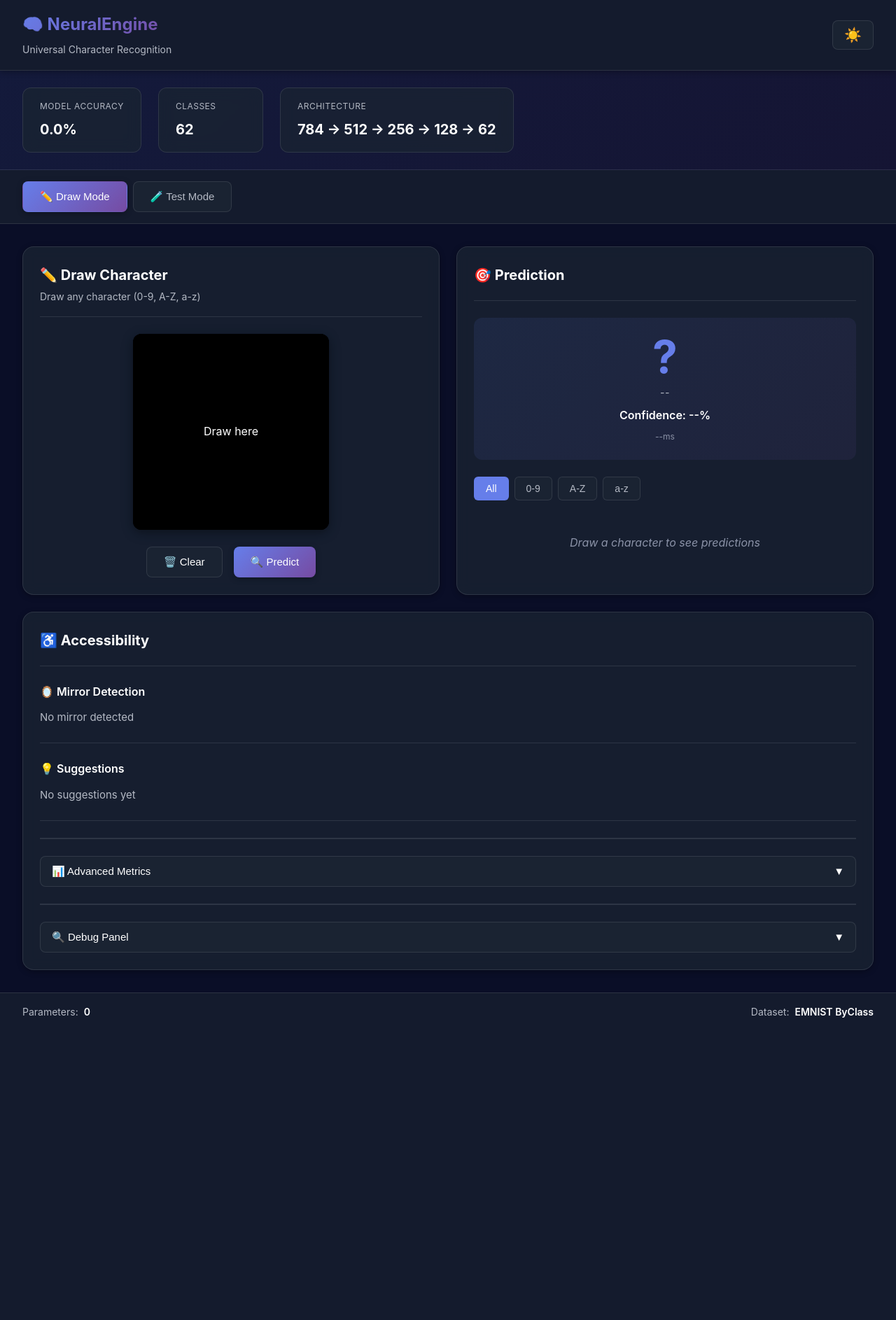
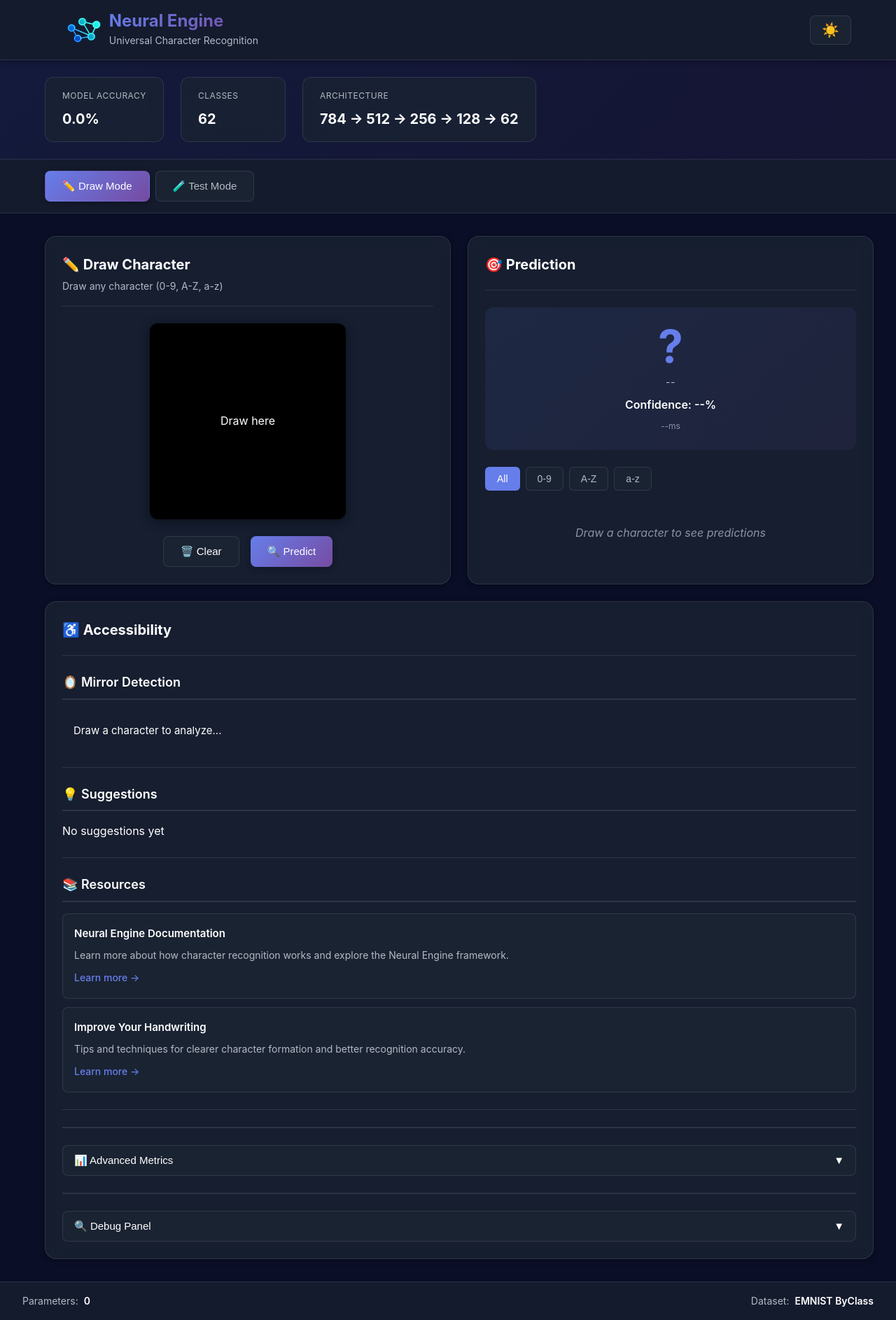
Before and after one commit to matt-minev/NeuralEngine, a Flask app: page / in a window 1280 px wide. Shown: the whole page at 70% size. Before the commit the page ends 1454 px from the top, so only its background shows below. Run offline with Flask 3, Linux system fonts and the light colour scheme; a map, chart or similar area stays blank; parts of the project's set-up code (start-up, migrations or seed data) failed here and were passed over.

Commit message:
UCR: Web Design Improvements

```diff
--- a/apps/universal_recognizer_web/app.py
+++ b/apps/universal_recognizer_web/app.py
@@ -5,8 +5,9 @@ Flask web application for universal character recognition with accessibility fea
 import os
 import sys
 import time
-from flask import Flask, render_template, request, jsonify
+from flask import Flask, render_template, request, jsonify, send_from_directory
 from flask_cors import CORS
+from pathlib import Path
 
 # Add NeuralEngine to path
 base_path = os.path.dirname(os.path.dirname(__file__))
@@ -286,6 +287,13 @@ def get_characters():
     })
 
 
+@app.route('/assets/<path:filename>')
+def serve_assets(filename):
+    """Serve shared assets from the root assets directory"""
+    assets_dir = Path(__file__).parent.parent.parent / 'assets'
+    return send_from_directory(assets_dir, filename)
+
+
 if __name__ == '__main__':
     print("Starting Universal Character Recognition Web Application")
     print("=" * 60)
--- a/apps/universal_recognizer_web/static/css/style.css
+++ b/apps/universal_recognizer_web/static/css/style.css
@@ -82,9 +82,28 @@ body {
 .nav-content {
   max-width: 1600px;
   margin: 0 auto;
+  padding-left: 4rem;
+  padding-right: 2rem;
   display: flex;
   justify-content: space-between;
   align-items: center;
+}
+
+.nav-brand {
+  display: flex;
+  align-items: center;
+  gap: 0.75rem;
+}
+
+.nav-logo {
+  height: 36px;
+  width: auto;
+  object-fit: contain;
+}
+
+.nav-brand-text {
+  display: flex;
+  flex-direction: column;
 }
 
 .nav-brand h1 {
@@ -94,12 +113,14 @@ body {
   -webkit-background-clip: text;
   -webkit-text-fill-color: transparent;
   background-clip: text;
-  margin-bottom: 0.25rem;
+  margin: 0;
+  line-height: 1.2;
 }
 
 .nav-subtitle {
   font-size: 0.875rem;
   color: var(--text-secondary);
+  margin-top: 0.125rem;
 }
 
 .nav-actions {
@@ -129,12 +150,14 @@ body {
 .dashboard-header {
   background: var(--gradient-card);
   border-bottom: 1px solid var(--border-color);
-  padding: 1.5rem 2rem;
+  padding: 1.5rem 0;
 }
 
 .header-content {
   max-width: 1600px;
   margin: 0 auto;
+  padding-left: 4rem;
+  padding-right: 2rem;
 }
 
 .header-stats {
@@ -175,7 +198,7 @@ body {
 
 /* Mode Toggle */
 .mode-toggle-container {
-  padding: 1rem 2rem;
+  padding: 1rem 0;
   background: var(--bg-secondary);
   border-bottom: 1px solid var(--border-color);
 }
@@ -183,6 +206,8 @@ body {
 .mode-toggle {
   max-width: 1600px;
   margin: 0 auto;
+  padding-left: 4rem;
+  padding-right: 2rem;
   display: flex;
   gap: 0.5rem;
 }
@@ -215,9 +240,12 @@ body {
 .dashboard-main {
   flex: 1;
   padding: 2rem;
+  padding-left: 4rem;
+  padding-right: 2rem;
   max-width: 1600px;
   margin: 0 auto;
   width: 100%;
+  box-sizing: border-box;
 }
 
 .mode-content {
@@ -528,19 +556,249 @@ canvas {
 }
 
 .accessibility-item h3 {
-  font-size: 1rem;
+  font-size: 1.125rem;
   font-weight: 600;
   color: var(--text-primary);
-  margin-bottom: 0.75rem;
+  margin-bottom: 1rem;
+  display: flex;
+  align-items: center;
+  gap: 0.5rem;
+  padding-bottom: 0.5rem;
+  border-bottom: 2px solid var(--border-color);
 }
 
-.mirror-status,
-.suggestions-list,
-.quality-metrics,
-.resources-list {
-  color: var(--text-secondary);
+/* Writing Quality Metrics */
+.quality-metrics {
+  display: flex;
+  flex-direction: column;
+  gap: 1rem;
+}
+
+.quality-score {
+  display: flex;
+  flex-direction: column;
+  gap: 0.5rem;
+}
+
+.quality-label {
+  display: flex;
+  justify-content: space-between;
+  align-items: center;
+  font-size: 0.875rem;
+  font-weight: 500;
+  color: var(--text-primary);
+}
+
+.quality-value {
+  font-weight: 600;
+  color: var(--accent-primary);
+}
+
+.quality-bar {
+  height: 8px;
+  background: var(--bg-tertiary);
+  border-radius: 4px;
+  overflow: hidden;
+  position: relative;
+}
+
+.quality-bar-fill {
+  height: 100%;
+  border-radius: 4px;
+  transition: width 0.6s cubic-bezier(0.4, 0, 0.2, 1);
+  position: relative;
+  overflow: hidden;
+}
+
+.quality-bar-fill::after {
+  content: '';
+  position: absolute;
+  top: 0;
+  left: -100%;
+  width: 100%;
+  height: 100%;
+  background: linear-gradient(
+    90deg,
+    transparent,
+    rgba(255, 255, 255, 0.3),
+    transparent
+  );
+  animation: shimmer 2s infinite;
+}
+
+@keyframes shimmer {
+  to {
+    left: 100%;
+  }
+}
+
+/* Quality Level Colors */
+.quality-bar-fill.quality-low {
+  background: linear-gradient(90deg, #ef4444, #f97316);
+}
+
+.quality-bar-fill.quality-medium {
+  background: linear-gradient(90deg, #f59e0b, #eab308, #84cc16);
+}
+
+.quality-bar-fill.quality-high {
+  background: linear-gradient(90deg, #22c55e, #10b981);
+}
+
+/* Mirror Detection */
+.mirror-status {
+  padding: 1rem;
+  border-radius: 12px;
   font-size: 0.9375rem;
   line-height: 1.6;
+}
+
+.mirror-not-detected {
+  background: rgba(34, 197, 94, 0.1);
+  border: 1px solid rgba(34, 197, 94, 0.3);
+  color: var(--text-primary);
+}
+
+.mirror-not-detected::before {
+  content: '✓';
+  display: inline-block;
+  margin-right: 0.5rem;
+  font-size: 1.25rem;
+  color: #22c55e;
+  font-weight: bold;
+}
+
+.mirror-detected {
+  background: rgba(234, 179, 8, 0.1);
+  border: 1px solid rgba(234, 179, 8, 0.3);
+  color: var(--text-primary);
+}
+
+.mirror-detected::before {
+  content: '⚠️';
+  display: inline-block;
+  margin-right: 0.5rem;
+  font-size: 1.25rem;
+}
+
+.mirror-detected strong {
+  color: #eab308;
+  font-weight: 600;
+}
+
+.mirror-detected p {
+  margin: 0.5rem 0;
+  padding-left: 2rem;
+}
+
+.mirror-detected p:first-of-type {
+  margin-top: 0.75rem;
+  font-weight: 500;
+}
+
+/* Suggestions */
+.suggestions-list {
+  display: flex;
+  flex-direction: column;
+  gap: 0.75rem;
+}
+
+.suggestion-item {
+  padding: 1rem;
+  border-radius: 12px;
+  background: var(--bg-tertiary);
+  border: 1px solid var(--border-color);
+  transition: all 0.2s ease;
+  display: flex;
+  flex-direction: column;
+  gap: 0.5rem;
+}
+
+.suggestion-item:hover {
+  background: var(--bg-card);
+  transform: translateX(2px);
+  box-shadow: var(--shadow-sm);
+}
+
+.suggestion-item.high-priority {
+  border-color: rgba(239, 68, 68, 0.5);
+  background: rgba(239, 68, 68, 0.05);
+}
+
+.suggestion-item.medium-priority {
+  border-color: rgba(234, 179, 8, 0.5);
+  background: rgba(234, 179, 8, 0.05);
+}
+
+.suggestion-message {
+  font-weight: 500;
+  color: var(--text-primary);
+  font-size: 0.9375rem;
+}
+
+.suggestion-advice {
+  color: var(--text-secondary);
+  font-size: 0.875rem;
+  line-height: 1.5;
+  padding-left: 1.5rem;
+  position: relative;
+}
+
+.suggestion-advice::before {
+  content: '💡';
+  position: absolute;
+  left: 0;
+  top: 0;
+}
+
+/* Resources List */
+.resources-list {
+  display: flex;
+  flex-direction: column;
+  gap: 0.75rem;
+}
+
+.resource-item {
+  padding: 1rem;
+  border-radius: 8px;
+  background: var(--bg-tertiary);
+  border: 1px solid var(--border-color);
+  transition: all 0.2s ease;
+}
+
+.resource-item:hover {
+  background: var(--bg-card);
+  transform: translateX(2px);
+}
+
+.resource-title {
+  font-weight: 600;
+  color: var(--text-primary);
+  margin-bottom: 0.5rem;
+  font-size: 0.9375rem;
+}
+
+.resource-description {
+  color: var(--text-secondary);
+  font-size: 0.875rem;
+  line-height: 1.6;
+  margin-bottom: 0.5rem;
+}
+
+.resource-link {
+  color: var(--accent-primary);
+  text-decoration: none;
+  font-size: 0.875rem;
+  font-weight: 500;
+  display: inline-flex;
+  align-items: center;
+  gap: 0.25rem;
+  transition: color 0.2s ease;
+}
+
+.resource-link:hover {
+  color: var(--accent-secondary);
+  text-decoration: underline;
 }
 
 /* Advanced Metrics */
--- a/apps/universal_recognizer_web/static/js/accessibility.js
+++ b/apps/universal_recognizer_web/static/js/accessibility.js
@@ -12,10 +12,12 @@ window.updateAccessibilityDisplay = function(result) {
 }
 
 function clearAccessibilityDisplay() {
-  document.getElementById("mirrorStatus").innerHTML = '<p>No mirror detected</p>';
+  document.getElementById("mirrorStatus").innerHTML = '<p>Draw a character to analyze...</p>';
   document.getElementById("qualityMetrics").innerHTML = '<p>Analyze your writing...</p>';
   document.getElementById("suggestionsList").innerHTML = '<p>No suggestions yet</p>';
-  document.getElementById("resourcesList").innerHTML = '<p>Resources will appear here</p>';
+
+  // Always show resources from the start
+  updateResourcesInitial();
 }
 
 function updateMirrorDetection(mirrorData) {
@@ -23,8 +25,8 @@ function updateMirrorDetection(mirrorData) {
 
   if (!mirrorData || !mirrorData.mirror_detected) {
     container.innerHTML = `
-      <div class="mirror-not-detected">
-        <p>✓ No mirror detected - character orientation looks correct</p>
+      <div class="mirror-status mirror-not-detected">
+        No mirror writing detected. Character orientation looks correct!
       </div>
     `;
     return;
@@ -34,12 +36,12 @@ function updateMirrorDetection(mirrorData) {
   const mirrored = mirrorData.mirrored_prediction;
 
   container.innerHTML = `
-    <div class="mirror-detected">
-      <p><strong>⚠️ Mirror Detected!</strong></p>
+    <div class="mirror-status mirror-detected">
+      <strong>Mirror Detected!</strong>
       <p>Your character appears to be mirrored.</p>
-      <p><strong>Original:</strong> "${original.predicted_character}" (${original.confidence.toFixed(1)}% confidence)</p>
-      <p><strong>Mirrored:</strong> "${mirrored.predicted_character}" (${mirrored.confidence.toFixed(1)}% confidence)</p>
-      <p><em>Did you mean to write "${mirrored.predicted_character}"?</em></p>
+      <p>Original: "${original.predicted_character}" (${original.confidence.toFixed(1)}% confidence)</p>
+      <p>Mirrored: "${mirrored.predicted_character}" (${mirrored.confidence.toFixed(1)}% confidence)</p>
+      <p>Did you mean to write "${mirrored.predicted_character}"?</p>
     </div>
   `;
 }
@@ -60,43 +62,88 @@ function updateWritingQuality(qualityMetrics) {
     { label: 'Stroke', value: qualityMetrics.stroke_score }
   ];
 
-  container.innerHTML = scores.map(score => `
+  container.innerHTML = '<div class="quality-metrics">' +
+    scores.map(score => {
+      let qualityClass = 'quality-low';
+      if (score.value >= 90) qualityClass = 'quality-high';
+      else if (score.value >= 75) qualityClass = 'quality-medium';
+
+      return `
         <div class="quality-score">
-      <div class="quality-label">${score.label}:</div>
+          <div class="quality-label">
+            <span>${score.label}:</span>
+            <span class="quality-value">${score.value.toFixed(0)}%</span>
+          </div>
           <div class="quality-bar">
-        <div class="quality-bar-fill" style="width: ${score.value}%"></div>
+            <div class="quality-bar-fill ${qualityClass}" style="width: ${score.value}%"></div>
           </div>
-      <div class="quality-value">${score.value.toFixed(0)}%</div>
         </div>
-  `).join('');
+      `;
+    }).join('') +
+    '</div>';
 }
 
 function updateSuggestions(accessibility) {
   const container = document.getElementById("suggestionsList");
 
   if (!accessibility || !accessibility.suggestions || accessibility.suggestions.length === 0) {
-    container.innerHTML = '<p>✓ No issues detected - great writing!</p>';
+    container.innerHTML = `
+      <div class="suggestions-list">
+        <div class="suggestion-item" style="border-color: rgba(34, 197, 94, 0.5); background: rgba(34, 197, 94, 0.05);">
+          <div class="suggestion-message" style="color: #22c55e;">✓ No issues detected - great writing!</div>
+        </div>
+      </div>
+    `;
     return;
   }
 
-  container.innerHTML = accessibility.suggestions.map(suggestion => {
+  container.innerHTML = '<div class="suggestions-list">' +
+    accessibility.suggestions.map(suggestion => {
       const priorityClass = suggestion.priority === 'high' ? 'high-priority' :
                             suggestion.priority === 'medium' ? 'medium-priority' : '';
 
       return `
         <div class="suggestion-item ${priorityClass}">
           <div class="suggestion-message">${suggestion.message}</div>
-        <div class="suggestion-advice">💡 ${suggestion.advice}</div>
+          ${suggestion.advice ? `<div class="suggestion-advice">${suggestion.advice}</div>` : ''}
         </div>
       `;
-  }).join('');
+    }).join('') +
+    '</div>';
+}
+
+function updateResourcesInitial() {
+  const container = document.getElementById("resourcesList");
+
+  // Default resources shown from the start
+  const defaultResources = [
+    {
+      title: "Neural Engine Documentation",
+      description: "Learn more about how character recognition works and explore the Neural Engine framework.",
+      url: "https://github.com/matt-minev/NeuralEngine"
+    },
+    {
+      title: "Improve Your Handwriting",
+      description: "Tips and techniques for clearer character formation and better recognition accuracy.",
+      url: "https://www.wikihow.com/Improve-Your-Handwriting"
+    }
+  ];
+
+  container.innerHTML = defaultResources.map(resource => `
+    <div class="resource-item">
+      <div class="resource-title">${resource.title}</div>
+      <div class="resource-description">${resource.description}</div>
+      <a href="${resource.url}" target="_blank" class="resource-link">Learn more →</a>
+    </div>
+  `).join('');
 }
 
 function updateResources(accessibility) {
   const container = document.getElementById("resourcesList");
 
   if (!accessibility || !accessibility.resources || accessibility.resources.length === 0) {
-    container.innerHTML = '<p>No resources available</p>';
+    // If no custom resources, show defaults
+    updateResourcesInitial();
     return;
   }
 
--- a/apps/universal_recognizer_web/templates/index.html
+++ b/apps/universal_recognizer_web/templates/index.html
@@ -3,7 +3,7 @@
   <head>
     <meta charset="UTF-8" />
     <meta name="viewport" content="width=device-width, initial-scale=1.0" />
-    <title>NeuralEngine • Universal Character Recognizer</title>
+    <title>Neural Engine • Universal Character Recognizer</title>
 
     <!-- Favicon -->
     <link
@@ -25,8 +25,11 @@
       <nav class="top-nav">
         <div class="nav-content">
           <div class="nav-brand">
-            <h1>🧠 NeuralEngine</h1>
-            <span class="nav-subtitle">Universal Character Recognition</span>
+            <img src="/assets/neural-engine-logo.png" alt="Neural Engine" class="nav-logo" />
+            <div class="nav-brand-text">
+              <h1>Neural Engine</h1>
+              <span class="nav-subtitle">Universal Character Recognition</span>
+            </div>
           </div>
           <div class="nav-actions">
             <button id="themeToggle" class="icon-btn" title="Toggle theme">
@@ -145,6 +148,13 @@
                   </div>
                 </div>
 
+                <div class="accessibility-item" id="resources">
+                  <h3>📚 Resources</h3>
+                  <div class="resources-list" id="resourcesList">
+                    <p>Resources will appear here</p>
+                  </div>
+                </div>
+
                 <!-- Advanced Metrics (Collapsible) -->
                 <div class="advanced-metrics-section">
                   <button class="toggle-btn" id="toggleAdvancedMetrics">
@@ -156,12 +166,6 @@
                       <h3>✍️ Writing Quality</h3>
                       <div class="quality-metrics" id="qualityMetrics">
                         <p>Metrics will appear here</p>
-                      </div>
-                    </div>
-                    <div class="accessibility-item" id="resources">
-                      <h3>📚 Resources</h3>
-                      <div class="resources-list" id="resourcesList">
-                        <p>Resources will appear here</p>
                       </div>
                     </div>
                   </div>
```
Lines whose indentation alone changed are shown as unchanged.
